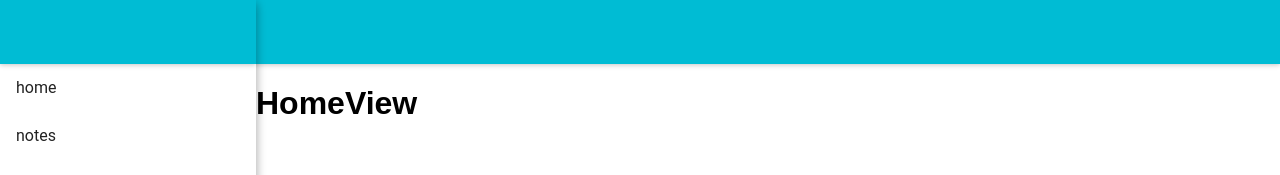
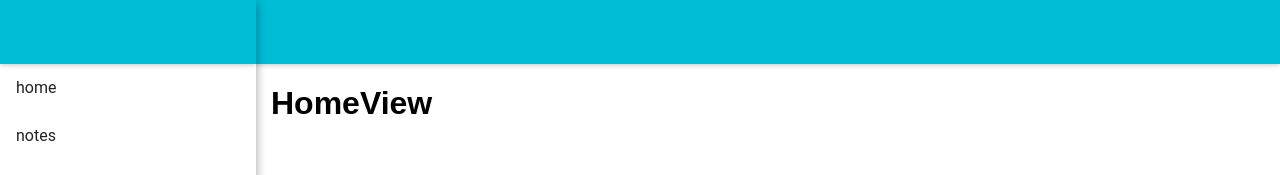
Before and after one commit to creimers/notedown-frontend, a React app: page / in a window 1280 px wide. Shown: the top 175 px of the page. Built offline with nearby package versions, Linux system fonts and the light colour scheme; what react-tap-event-plugin would draw is missing.

Commit message:
cosmetics

```diff
--- a/src/components/Body.js
+++ b/src/components/Body.js
@@ -5,7 +5,9 @@ import withWidth from 'material-ui/utils/withWidth'
 
 const Body = (props) => {
   let bodyStyle = {
-    paddingLeft: props.width === 3 ? 256 : 0
+    marginLeft: props.width === 3 ? 256 : 0,
+    paddingLeft: '15px',
+    paddingRight: '15px'
   }
 
   return (
--- a/src/views/AddNoteView/index.js
+++ b/src/views/AddNoteView/index.js
@@ -36,7 +36,7 @@ class AddNoteView extends Component {
   render() {
     return (
       <div>
-        <h1>AddNoteView</h1>
+        <h1>Add a Note</h1>
         <div>
           <TextField
             floatingLabelText="Title"
```
